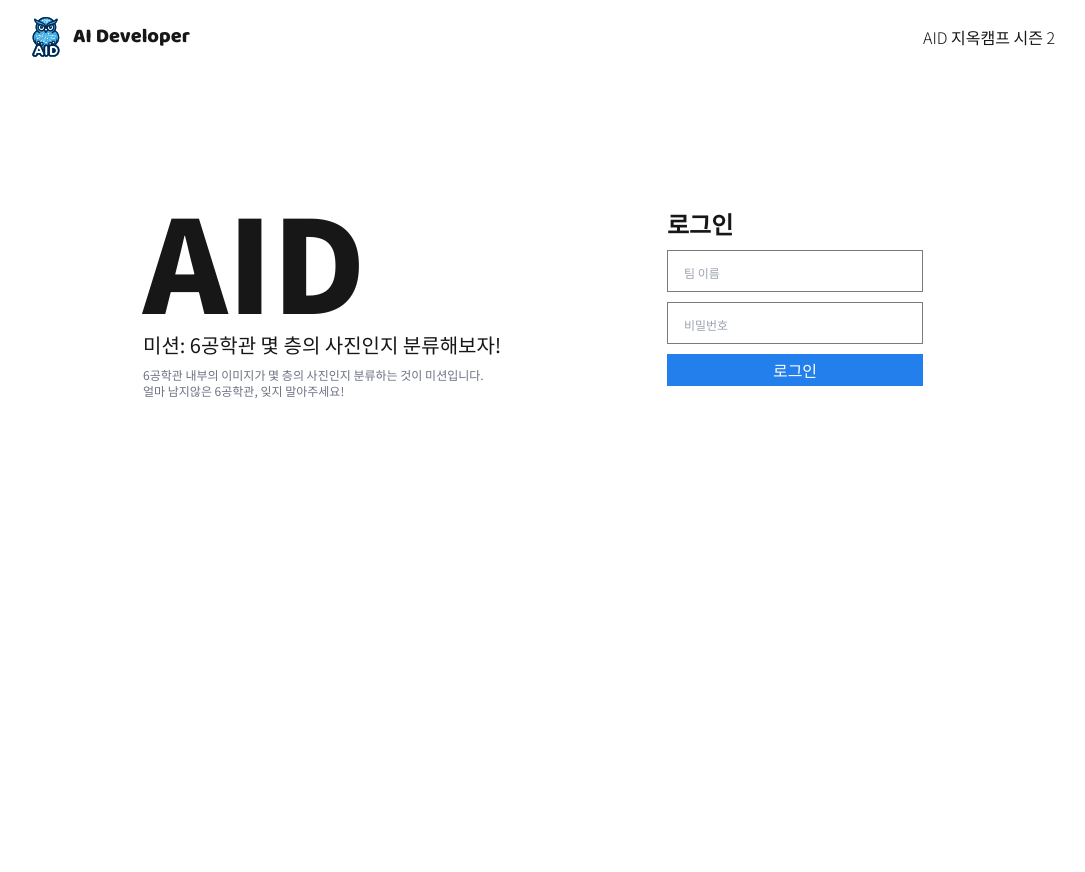
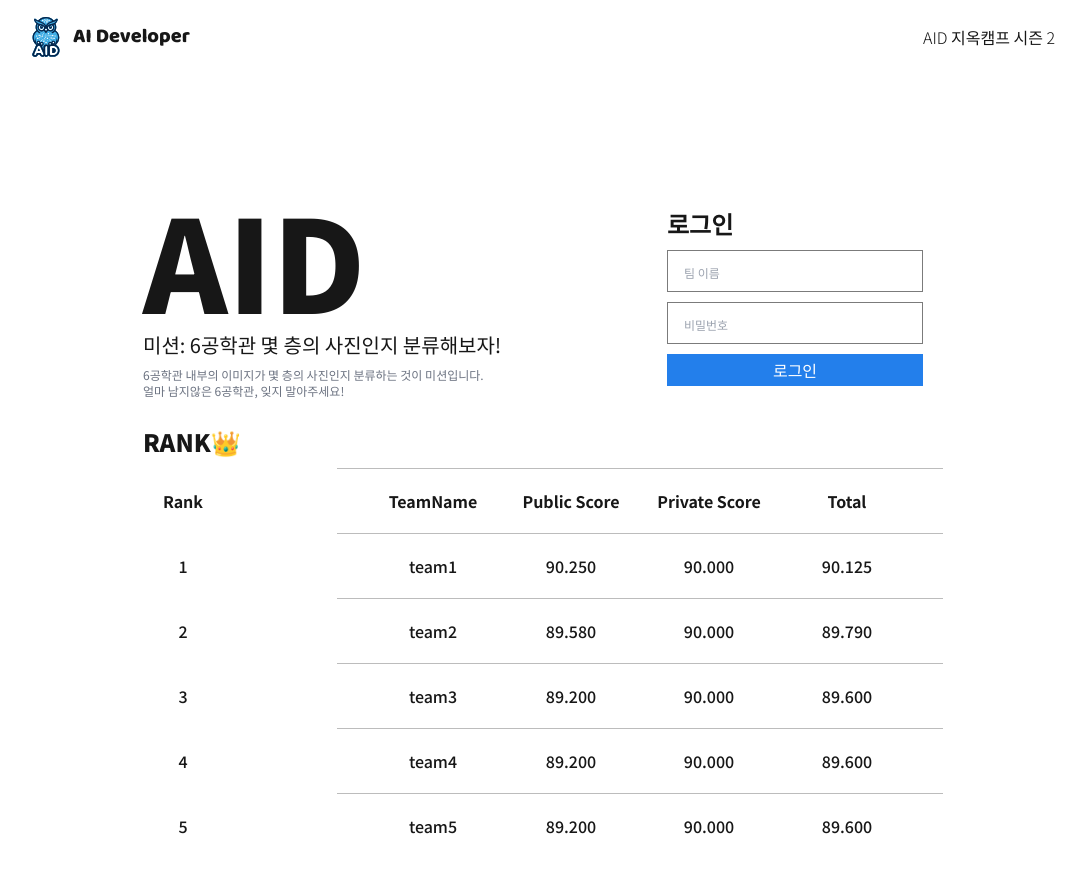
Before and after one commit to PNU-AID/jiok-camp-server, a Next.js app: page / in a window 1280 px wide. Shown: the top 872 px of the page, without its empty margins (97-1182 px from the left). Before the commit the page ends 800 px from the top, so only its background shows below. Built offline with nearby package versions, Linux system fonts and the light colour scheme; no server answers.

Commit message:
feat: Rank Component

```diff
--- a/app/globals.css
+++ b/app/globals.css
@@ -23,3 +23,24 @@ body {
 input:focus {
   outline: none;
 }
+
+/* Designing for scroll-bar */
+::-webkit-scrollbar {
+  width: 2px;
+}
+
+/* Track */
+::-webkit-scrollbar-track {
+  background: transparent;
+}
+
+/* Handle */
+::-webkit-scrollbar-thumb {
+  background: black;
+  border-radius: 5px;
+}
+
+/* Handle on hover */
+::-webkit-scrollbar-thumb:hover {
+  background: #555;
+}
--- a/app/page.tsx
+++ b/app/page.tsx
@@ -1,6 +1,7 @@
 'use client';
 
 import AidTop from '@/components/AidTop';
+import Rank from '@/components/Rank';
 import { useSession } from 'next-auth/react';
 import { useEffect } from 'react';
 
@@ -18,6 +19,7 @@ export default function Home() {
   return (
     <div className="flex flex-col py-12">
       <AidTop user={session?.user} />
+      <Rank user={session?.user} />
     </div>
   );
 }
--- /dev/null
+++ b/components/Rank.tsx
@@ -0,0 +1,85 @@
+'use client';
+
+import { UserInfo } from '@/types/next-auth';
+import { useState } from 'react';
+
+export default function Rank(props: { user: UserInfo | undefined }) {
+  const [data, setData] = useState([
+    {
+      id: 1,
+      login_id: 'team1',
+      private_score: 90,
+      public_score: 90.25,
+    },
+    {
+      id: 2,
+      login_id: 'team2',
+      private_score: 90,
+      public_score: 89.58,
+    },
+    {
+      id: 3,
+      login_id: 'team3',
+      private_score: 90,
+      public_score: 89.2,
+    },
+    {
+      id: 4,
+      login_id: 'team4',
+      private_score: 90,
+      public_score: 89.2,
+    },
+    {
+      id: 5,
+      login_id: 'team5',
+      private_score: 90,
+      public_score: 89.2,
+    },
+    {
+      id: 6,
+      login_id: 'team6',
+      private_score: 90,
+      public_score: 89.2,
+    },
+  ]);
+
+  return (
+    <div className="flex w-full flex-col gap-2.5">
+      <h1 className="text-2xl font-black">RANK👑</h1>
+      <div className="flex w-full flex-col">
+        <div className="flex w-full items-center justify-between font-bold">
+          <h3 className="w-20 text-center">Rank</h3>
+          <div className="flex gap-2.5 border-t-0.5 border-line-gray/50 px-8 py-5">
+            <h3 className="w-32 text-center">TeamName</h3>
+            <h3 className="w-32 text-center">Public Score</h3>
+            <h3 className="w-32 text-center">Private Score</h3>
+            <h3 className="w-32 text-center">Total</h3>
+          </div>
+        </div>
+        <div className="h-80 w-full overflow-y-scroll">
+          {data.map((row, index) => {
+            const total_score = (row.private_score + row.public_score) / 2;
+            return (
+              <div
+                key={`rank-${index + 1}-${row.id}`}
+                className="flex w-full items-center justify-between font-medium"
+              >
+                <h3 className="w-20 text-center">{index + 1}</h3>
+                <div className="flex gap-2.5 border-t-0.5 border-line-gray/50 px-8 py-5">
+                  <h3 className="w-32 text-center">{row.login_id}</h3>
+                  <h3 className="w-32 text-center">
+                    {row.public_score.toFixed(3)}
+                  </h3>
+                  <h3 className="w-32 text-center">
+                    {row.private_score.toFixed(3)}
+                  </h3>
+                  <h3 className="w-32 text-center">{total_score.toFixed(3)}</h3>
+                </div>
+              </div>
+            );
+          })}
+        </div>
+      </div>
+    </div>
+  );
+}
```
